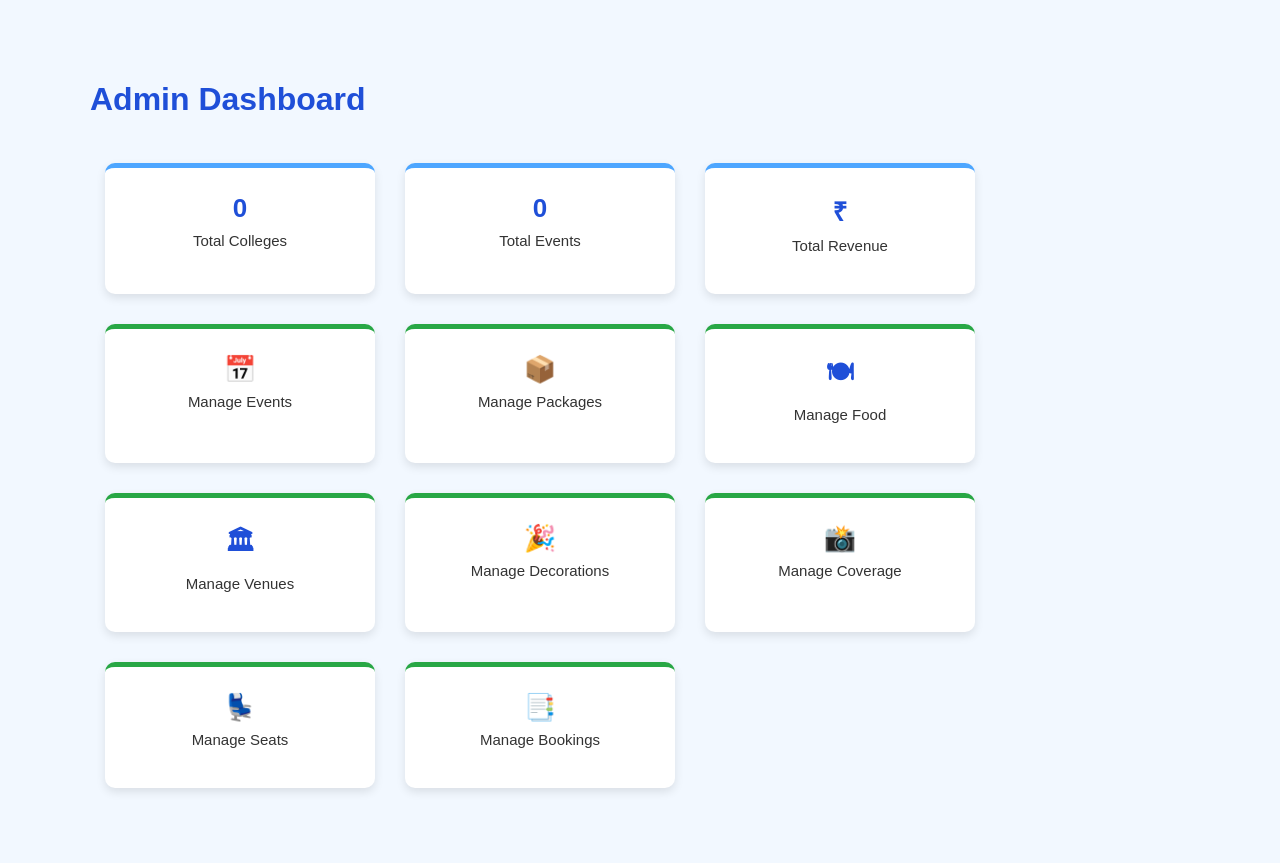
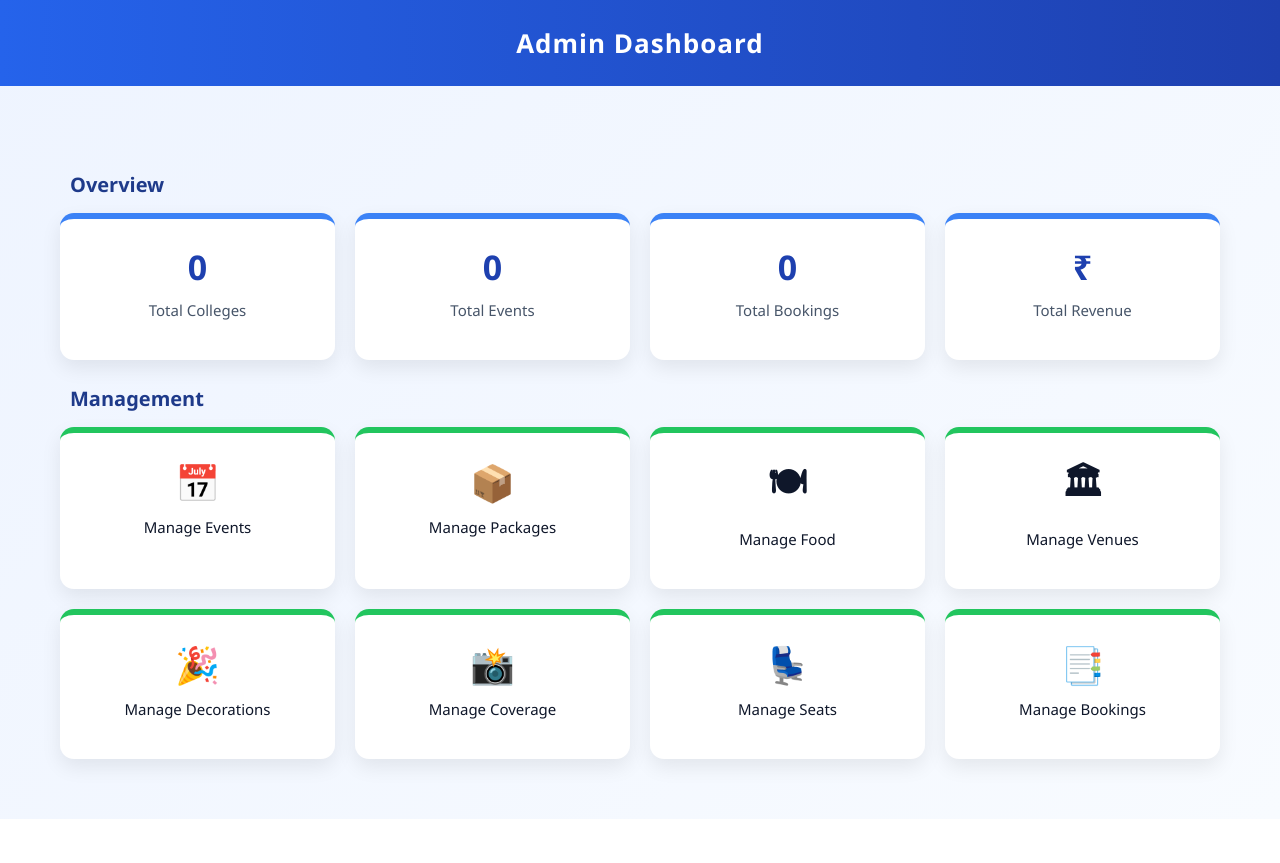
Before and after one commit to diyabpatel/event-planner-project, a PHP site: page /Admin/AdminDashboard.php in a window 1280 px wide. After the commit the page ends 819 px from the top, so only its background shows below. Run offline with PHP 8.4, Linux system fonts and the light colour scheme; data that the repository does not hold is empty.

Commit message:
admin side 1

```diff
--- a/Admin/AdminDashboard.php
+++ b/Admin/AdminDashboard.php
@@ -23,87 +23,135 @@ $revenue = mysqli_fetch_assoc($revenue_q);
 <html>
 <head>
 <meta charset="UTF-8">
-<meta http-equiv="Content-Type" content="text/html; charset=UTF-8">
 <title>Admin Dashboard</title>
 
 <style>
+*{
+    box-sizing:border-box;
+}
 body{
     margin:0;
-    padding:0;
-    font-family: Arial, sans-serif;
-    background:#f2f8ff;
+    font-family: 'Segoe UI', Arial, sans-serif;
+    background:linear-gradient(135deg,#eef4ff,#f8fbff);
 }
+
+/* HEADER */
+.header{
+    background:linear-gradient(90deg,#2563eb,#1e40af);
+    padding:25px;
+    color:#fff;
+    text-align:center;
+    font-size:26px;
+    font-weight:600;
+    letter-spacing:1px;
+}
+
+/* CONTAINER */
 .container{
-    max-width:1100px;
+    max-width:1200px;
     margin:40px auto;
     padding:20px;
 }
-h1{
-    color:#1f4fd8;
-    margin-bottom:30px;
+
+/* SECTION TITLE */
+.section-title{
+    margin:25px 10px 15px;
+    font-size:20px;
+    color:#1e3a8a;
+    font-weight:600;
 }
+
+/* CARDS GRID */
 .cards{
-    display:flex;
-    flex-wrap:wrap;
+    display:grid;
+    grid-template-columns:repeat(auto-fit,minmax(220px,1fr));
+    gap:20px;
 }
+
+/* COMMON CARD */
 .card{
-    width:220px;
-    padding:25px;
-    margin:15px;
     background:#ffffff;
-    border-radius:10px;
-    border-top:5px solid #4da6ff;
+    border-radius:14px;
+    padding:25px 20px;
     text-align:center;
-    box-shadow:0 4px 10px rgba(0,0,0,0.1);
+    box-shadow:0 8px 20px rgba(0,0,0,0.08);
+}
+
+/* STAT CARDS */
+.card.stat{
+    border-top:6px solid #3b82f6;
+}
+.card.stat h2{
+    margin:0;
+    font-size:34px;
+    color:#1e40af;
+}
+.card.stat p{
+    margin-top:10px;
+    font-size:15px;
+    color:#475569;
+}
+
+/* MANAGE CARDS */
+.card.manage{
+    border-top:6px solid #22c55e;
+    cursor:pointer;
     text-decoration:none;
-    color:#333;
-    transition:0.3s;
+    color:#0f172a;
+    transition:all 0.25s ease;
 }
-.card:hover{
-    transform:translateY(-5px);
-    box-shadow:0 6px 15px rgba(0,0,0,0.15);
+.card.manage:hover{
+    transform:translateY(-6px);
+    box-shadow:0 12px 30px rgba(0,0,0,0.15);
 }
-.card h2{
+.card.manage h2{
     margin:0;
-    font-size:26px;
-    color:#1f4fd8;
+    font-size:36px;
 }
-.card p{
-    margin-top:8px;
+.card.manage p{
+    margin-top:10px;
     font-size:15px;
-}
-.manage{
-    border-top-color:#28a745;
+    font-weight:500;
 }
 </style>
 
 </head>
 <body>
 
+<div class="header">
+    Admin Dashboard
+</div>
+
 <div class="container">
-<h1>Admin Dashboard</h1>
 
+    <!-- STATS -->
+    <div class="section-title">Overview</div>
+    <div class="cards">
+        <div class="card stat">
+            <h2><?php echo $college['total']; ?></h2>
+            <p>Total Colleges</p>
+        </div>
+
+        <div class="card stat">
+            <h2><?php echo $event['total']; ?></h2>
+            <p>Total Events</p>
+        </div>
+
+        <div class="card stat">
+            <h2><?php echo $booking['total']; ?></h2>
+            <p>Total Bookings</p>
+        </div>
+
+        <div class="card stat">
+            <h2>₹ <?php echo $revenue['total']; ?></h2>
+            <p>Total Revenue</p>
+        </div>
+    </div>
+
+    <!-- MANAGEMENT -->
+    <div class="section-title">Management</div>
     <div class="cards">
 
-    <!-- STATS CARDS -->
-    <a href="colleges.php" class="card">
-        <h2><?php echo $college['total']; ?></h2>
-        <p>Total Colleges</p>
-    </a>
-
-    <a href="manage_events.php" class="card">
-        <h2><?php echo $event['total']; ?></h2>
-        <p>Total Events</p>
-    </a>
-
-
-
-    <a href="manage_booking.php" class="card">
-        <h2>₹ <?php echo $revenue['total']; ?></h2>
-        <p>Total Revenue</p>
-    </a>
-
-    <!-- MANAGEMENT CARDS -->
         <a href="manage_events.php" class="card manage">
             <h2>📅</h2>
             <p>Manage Events</p>
@@ -139,12 +187,13 @@ h1{
             <p>Manage Seats</p>
         </a>
 
-    <a href="manage_bookings.php" class="card manage">
+        <a href="manage_booking.php" class="card manage">
             <h2>📑</h2>
             <p>Manage Bookings</p>
         </a>
 
     </div>
+
 </div>
 
 </body>
```
Lines whose indentation alone changed are shown as unchanged.
